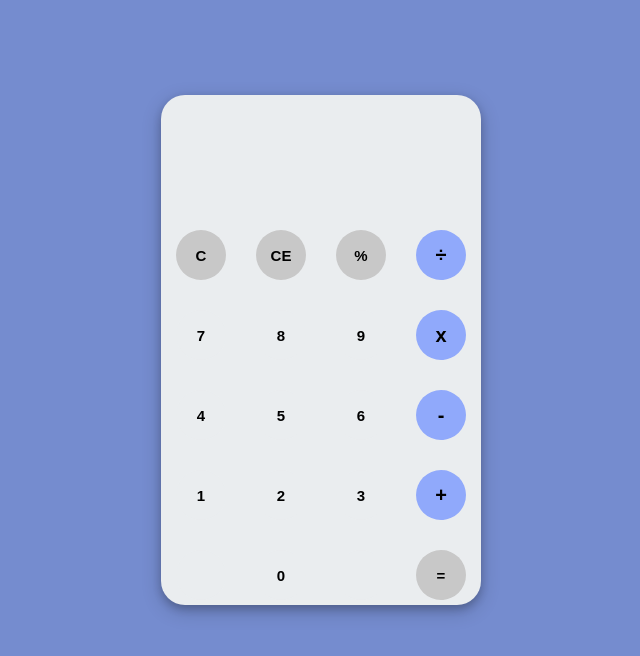
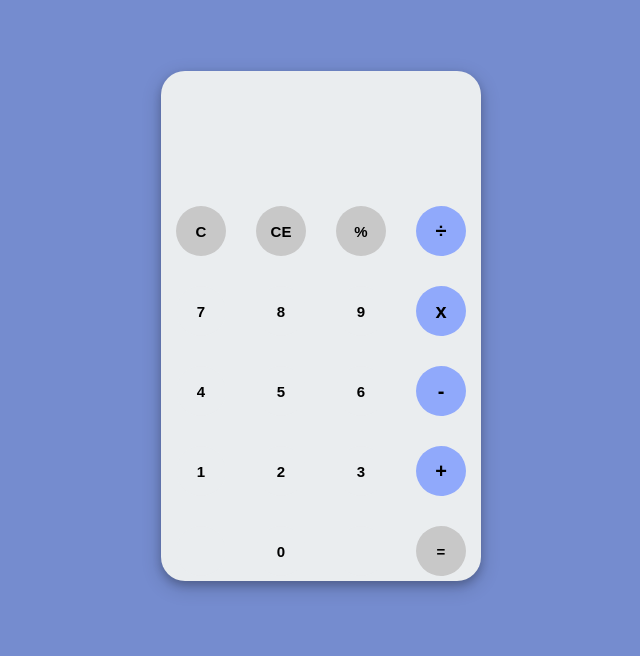
Before and after one commit to zohaibshahid26/Calculator-App, a plain HTML site: page index.html in a window 1280 px wide. Shown: the whole page, without its empty margins (319-959 px from the left). Drawn offline with Linux system fonts and the light colour scheme.

Commit message:
Updated calculator

```diff
--- a/style.css
+++ b/style.css
@@ -2,9 +2,6 @@ body{
     background-color: #758ccf;
     font-family: 'Popins', sans-serif;
     font-size: 16px;
-    margin: 0;
-    padding: 0;
-    height: 700px;
     display: flex;
     justify-content: center;
     align-items: center;
@@ -15,9 +12,9 @@ body{
     width: 320px;
     height: 510px;
     background-color: #eaedef;
-    margin: 0 auto;
+    margin-top:5%;
+    border-radius: 1.5rem;
     position: relative;
-    border-radius: 1.5rem;
     box-shadow: 0 4px 8px rgba(0, 0,0,0.2), 0 6px 20px 0 rgba(0, 0, 0, 0.19);
 }
 .result-container{
```
Also changed, not shown: index.js (+0 -18 lines).
